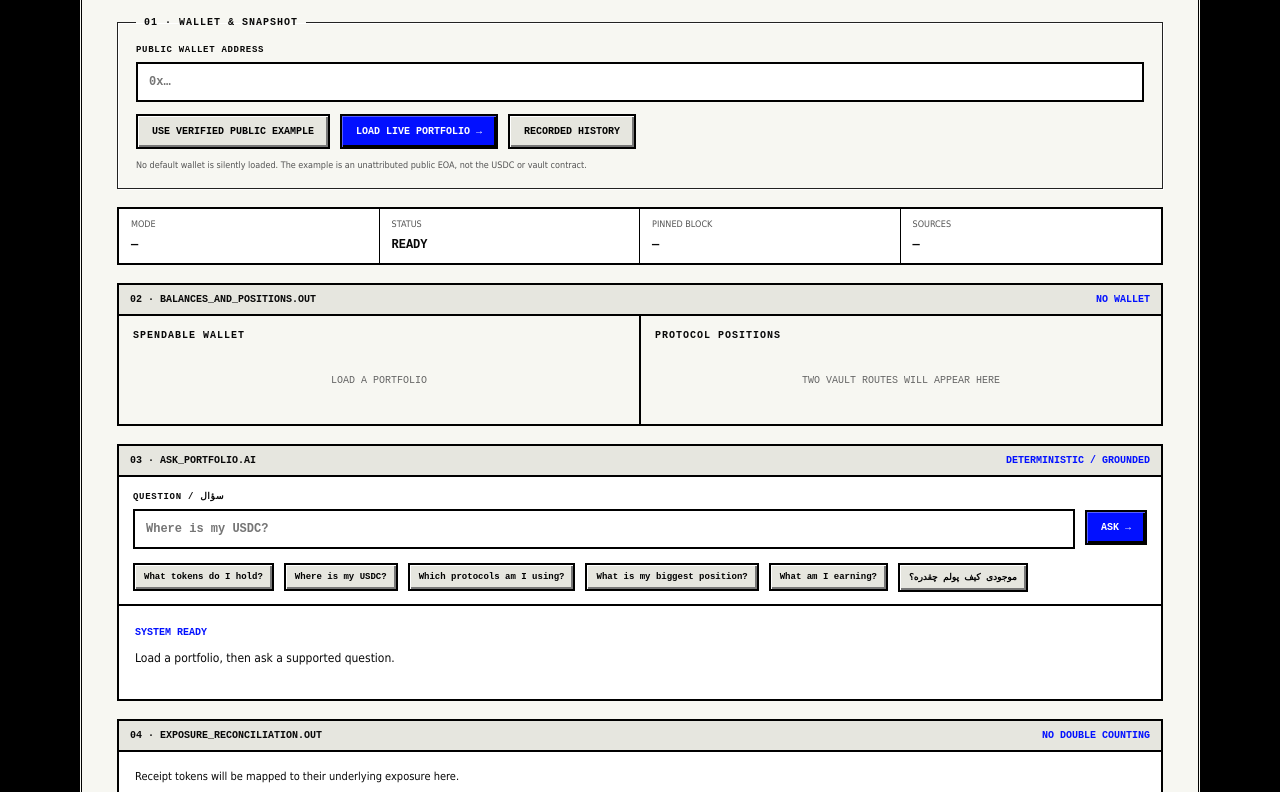
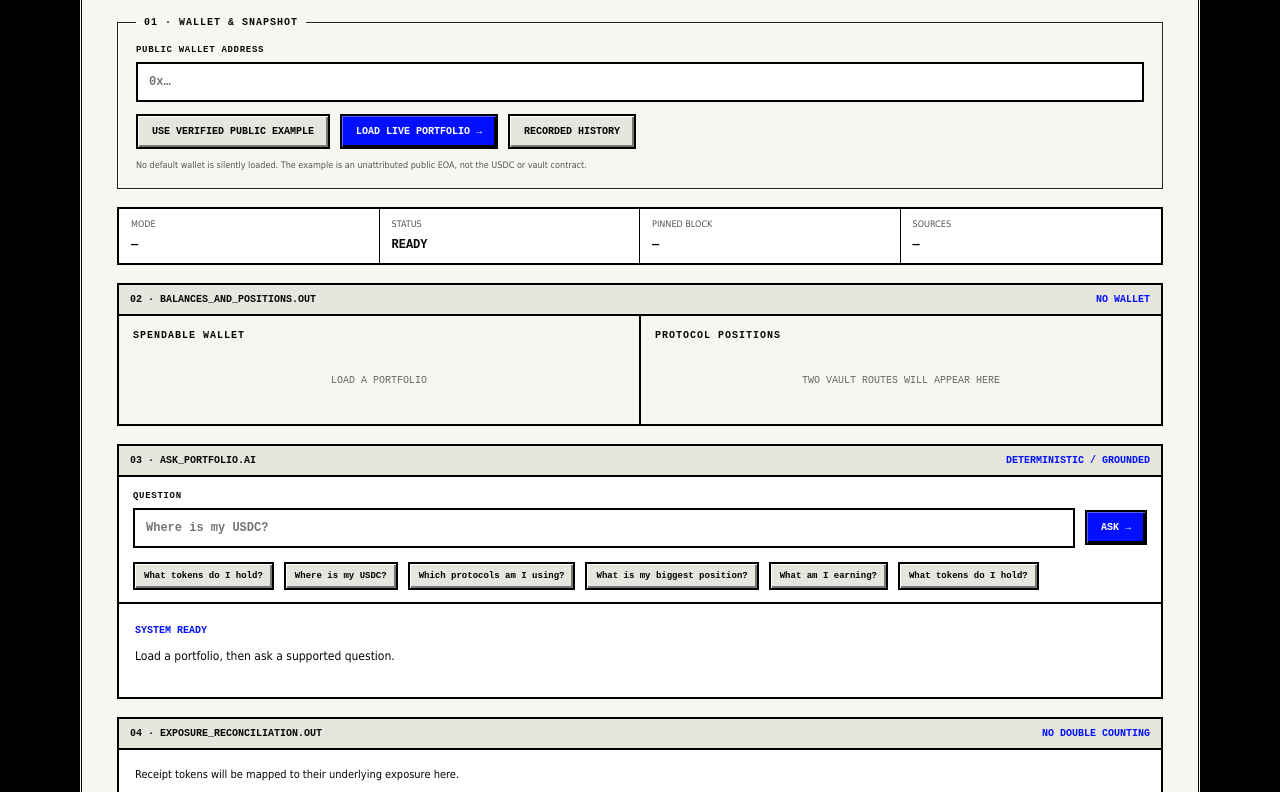
Before and after one commit to shoupeorg/pharos-portfolio-assistant, a website: page public/index.html in a window 1280 px wide. Shown: the part 388-1180 px from the top of the page. Drawn offline with Linux system fonts and the light colour scheme; no server answers.

Commit message:
Make Portfolio Assistant UI English-only

```diff
--- a/public/index.html
+++ b/public/index.html
@@ -32,8 +32,8 @@
       </section>
 
       <section class="output-window"><div class="output-title"><span>03 · ASK_PORTFOLIO.AI</span><span>DETERMINISTIC / GROUNDED</span></div>
-        <div class="askbox"><label class="field">QUESTION / سؤال<input id="question" placeholder="Where is my USDC?"></label><button id="ask" class="primary">ASK →</button></div>
-        <div class="examples" id="examples"><button>What tokens do I hold?</button><button>Where is my USDC?</button><button>Which protocols am I using?</button><button>What is my biggest position?</button><button>What am I earning?</button><button>موجودی کیف پولم چقدره؟</button></div>
+        <div class="askbox"><label class="field">QUESTION<input id="question" placeholder="Where is my USDC?"></label><button id="ask" class="primary">ASK →</button></div>
+        <div class="examples" id="examples"><button>What tokens do I hold?</button><button>Where is my USDC?</button><button>Which protocols am I using?</button><button>What is my biggest position?</button><button>What am I earning?</button><button>What tokens do I hold?</button></div>
         <article id="answer" class="answer"><b>SYSTEM READY</b><p>Load a portfolio, then ask a supported question.</p></article>
       </section>
 
```
